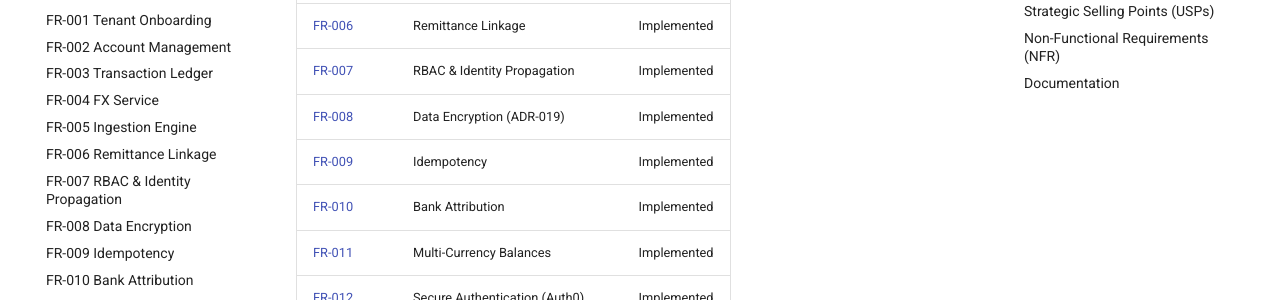
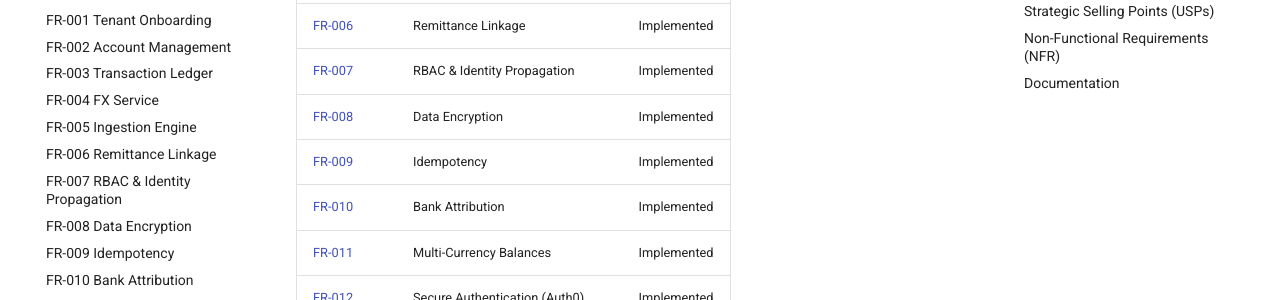
Before and after one commit to alexandervivas/expat-ledger-docs, an MkDocs documentation site: the page built from docs/requirements/index.md, in a window 1280 px wide and 900 px high, scrolled down 489 px. Shown: the part 151-451 px from the top of the window. Built offline with MkDocs 1.6.1 and Material for MkDocs 9.7.7, drawn with Linux system fonts in a browser that asks for light colours; comment, search, counter and statistics services are not loaded.

Commit message:
docs(requirements): drop the stale ADR-019 citation from the FR-008 index row (#27)
The requirements index labeled FR-008 as governed by ADR-019 (the
superseded, never-accepted Vault secret-management decision); FR-008's
own page and TRACEABILITY.md already cite ADR-026, the decision in
force. The index is the only requirements table that carries an ADR id
in a row at all, so drop the parenthetical rather than swap it,
matching every other row's style. The lineage-marked citation
("ADR-019 (superseded by ADR-026, retained as lineage)") stays in
TRACEABILITY.md, where decision lineage belongs.

Fixes #20

```diff
--- a/docs/requirements/index.md
+++ b/docs/requirements/index.md
@@ -13,7 +13,7 @@ This directory contains the functional and non-functional requirements for the E
 | [FR-005](FR-005-ingestion-engine.md)        | Ingestion Engine                   | Implemented |
 | [FR-006](FR-006-remittance-linkage.md)      | Remittance Linkage                 | Implemented |
 | [FR-007](FR-007-rbac-security.md)           | RBAC & Identity Propagation        | Implemented |
-| [FR-008](FR-008-data-encryption.md)         | Data Encryption (ADR-019)          | Implemented |
+| [FR-008](FR-008-data-encryption.md)         | Data Encryption                    | Implemented |
 | [FR-009](FR-009-idempotency.md)             | Idempotency                        | Implemented |
 | [FR-010](FR-010-bank-attribution.md)        | Bank Attribution                   | Implemented |
 | [FR-011](FR-011-multi-currency-balances.md) | Multi-Currency Balances            | Implemented |
```
